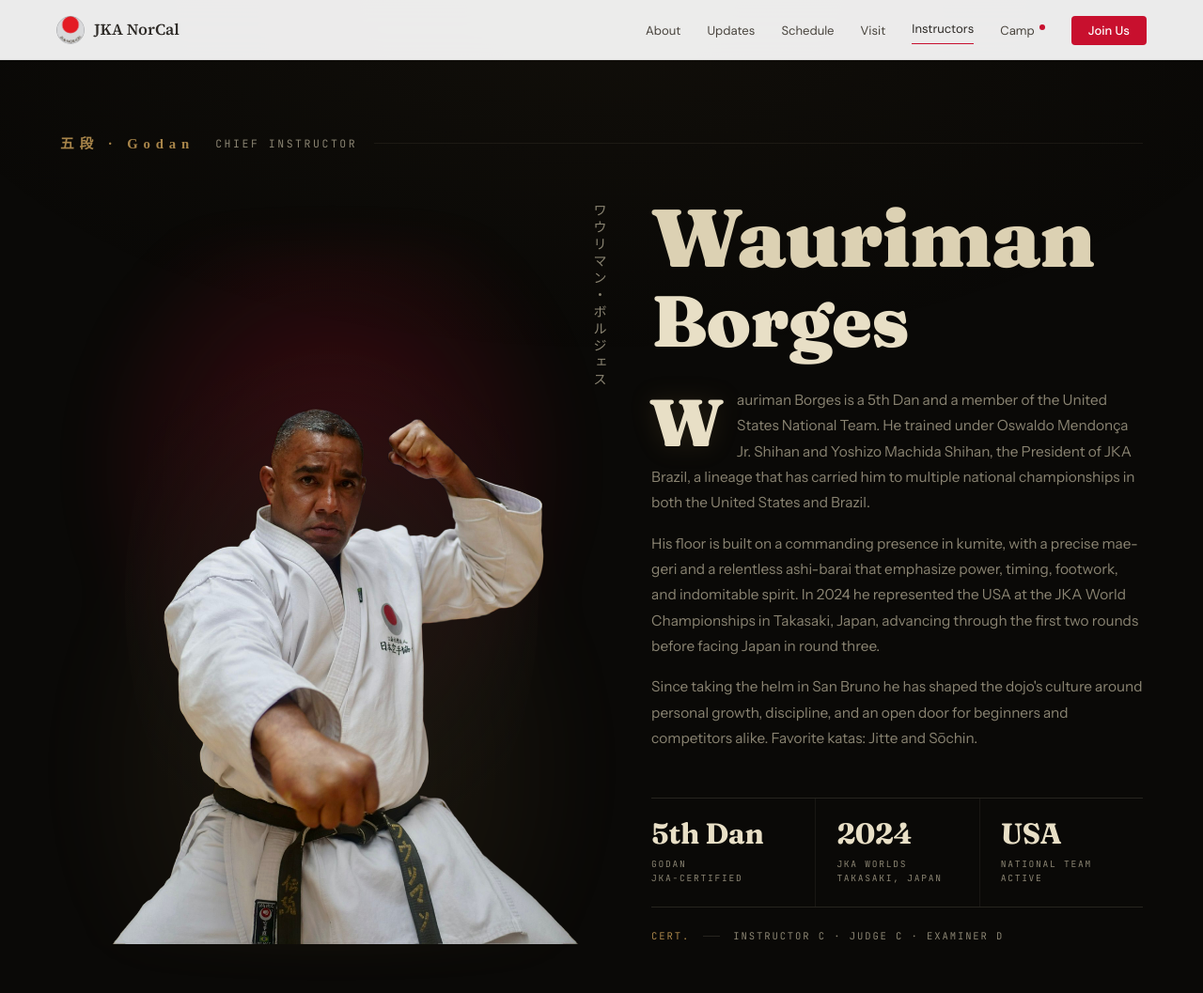
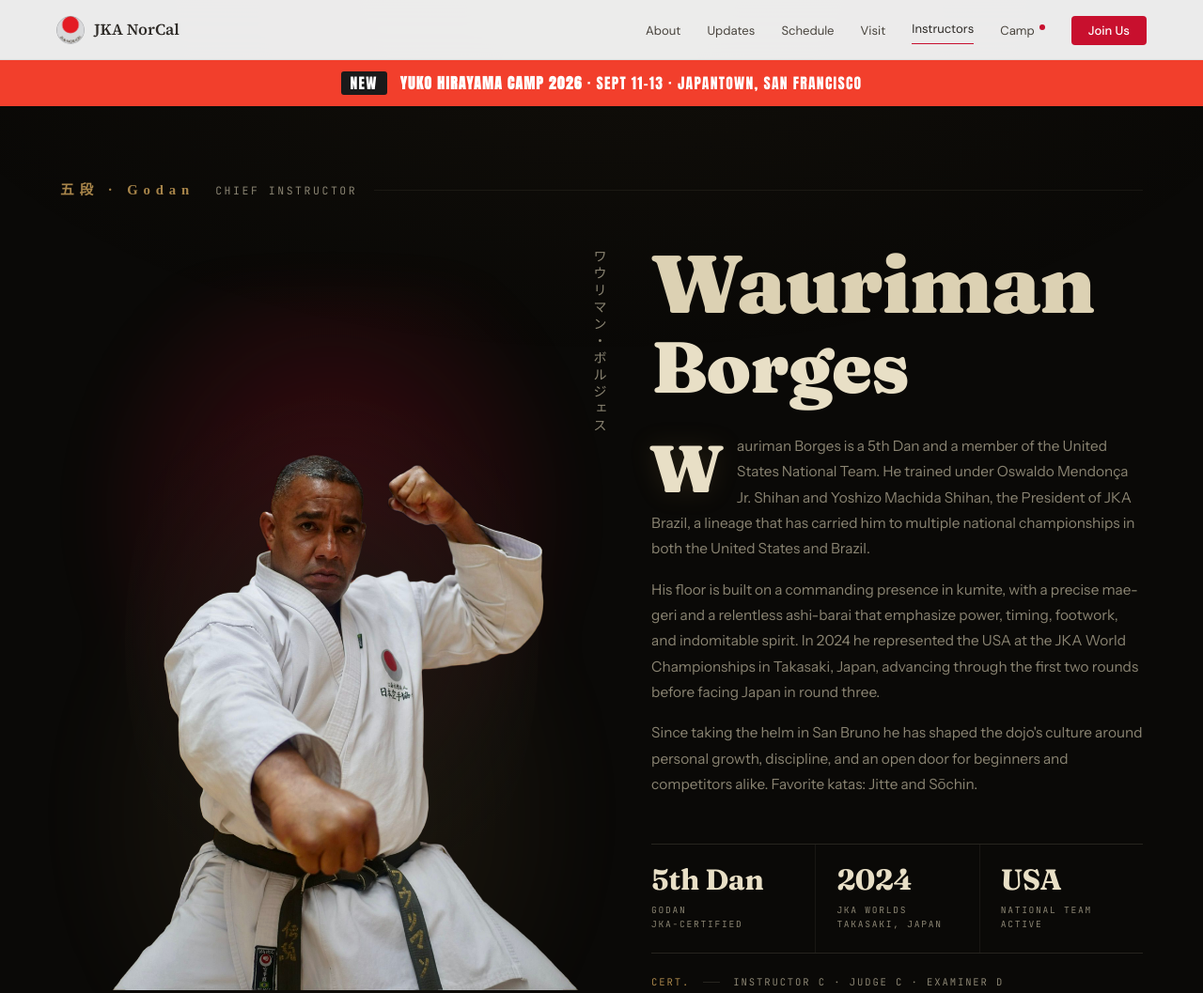
Before and after one commit to Auhcylime/jkanorcal-redesign, an Eleventy site: page src/sensei.html in a window 1280 px wide. Shown: the top 1057 px of the page at 94% size. Built offline with nearby package versions, Linux system fonts and the light colour scheme; Eleventy itself is replaced by a stand-in of ours; files that its build step writes are made by us from their sources; a web font is replaced by a local one.

Commit message:
Center diptych crop + full-width pair; banner on instructors page
- Interview: re-crop the teaching photo centered on the subject and expand the
  photo pair to the full content width (matching the text above/below)
- Add the Hirayama Camp announcement banner to the instructors page (sensei.html)

Co-Authored-By: Claude Opus 4.8 (1M context) <noreply@anthropic.com>

```diff
--- a/src/sensei.html
+++ b/src/sensei.html
@@ -12,7 +12,7 @@ currentPage: "sensei"
 
 <link rel="preconnect" href="https://fonts.googleapis.com">
 <link rel="preconnect" href="https://fonts.gstatic.com" crossorigin>
-<link href="https://fonts.googleapis.com/css2?family=Source+Serif+4:wght@400;500;600&family=DM+Sans:wght@300;400;500;600&family=Fraunces:opsz,wght,SOFT@9..144,300..900,0..100&family=Instrument+Sans:wght@400;500;600&family=JetBrains+Mono:wght@400;500&family=Shippori+Mincho+B1:wght@500;700&family=Cinzel:wght@500;600&display=swap" rel="stylesheet">
+<link href="https://fonts.googleapis.com/css2?family=Source+Serif+4:wght@400;500;600&family=Anton&family=DM+Sans:wght@300;400;500;600&family=Fraunces:opsz,wght,SOFT@9..144,300..900,0..100&family=Instrument+Sans:wght@400;500;600&family=JetBrains+Mono:wght@400;500&family=Shippori+Mincho+B1:wght@500;700&family=Cinzel:wght@500;600&display=swap" rel="stylesheet">
 
 <style>
   *, *::before, *::after { margin: 0; padding: 0; box-sizing: border-box; }
@@ -214,7 +214,7 @@ currentPage: "sensei"
   /* ─────────────────────────────────────────
      Main wrapper — clears fixed nav
   ───────────────────────────────────────── */
-  main { padding-top: 64px; position: relative; z-index: 2; }
+  main { padding-top: 0; position: relative; z-index: 2; }
 
   /* ─────────────────────────────────────────
      Chapter (sensei spread)
@@ -1019,6 +1019,39 @@ currentPage: "sensei"
     .chapter-marker { gap: 12px; }
     .chapter-marker .rule { display: none; }
   }
+
+  /* ─── Hirayama Camp announcement banner ─── */
+  .camp-banner {
+    position: sticky;
+    top: 64px;
+    z-index: 99;
+    margin-top: 64px;
+    display: flex;
+    align-items: center;
+    justify-content: center;
+    gap: 8px 14px;
+    flex-wrap: wrap;
+    background: #f23f2c;
+    color: #fff;
+    text-decoration: none;
+    padding: 12px 24px;
+    font-family: 'Anton', 'DM Sans', sans-serif;
+    font-size: 0.98rem;
+    line-height: 1.35;
+    letter-spacing: 0.08em;
+    text-transform: uppercase;
+    text-align: center;
+    transition: background 0.2s;
+  }
+  .camp-banner:hover { background: #d62f1d; }
+  .camp-banner strong { font-weight: 600; }
+  .camp-banner-tag {
+    background: #1a1a1a;
+    color: #fff;
+    border-radius: 3px;
+    padding: 2px 10px;
+  }
+  @media (max-width: 560px) { .camp-banner { font-size: 0.82rem; padding: 10px 18px; } }
 </style>
 </head>
 <body>
@@ -1026,6 +1059,12 @@ currentPage: "sensei"
 <div class="progress" id="progress"></div>
 
 {% include "nav.njk" %}
+
+<!-- Hirayama Camp announcement banner -->
+<a href="/camp.html" class="camp-banner">
+  <span class="camp-banner-tag">New</span>
+  <span><strong>Yuko Hirayama Camp 2026</strong> &middot; Sept 11&ndash;13 &middot; Japantown, San Francisco</span>
+</a>
 
 <main>
   <h1 class="visually-hidden">Sensei — Instructors at JKA Northern California</h1>
```
Also changed, not shown: src/interview.html (+0 -1 lines), src/images/interview/iv-2-teaching-sq.jpg.
